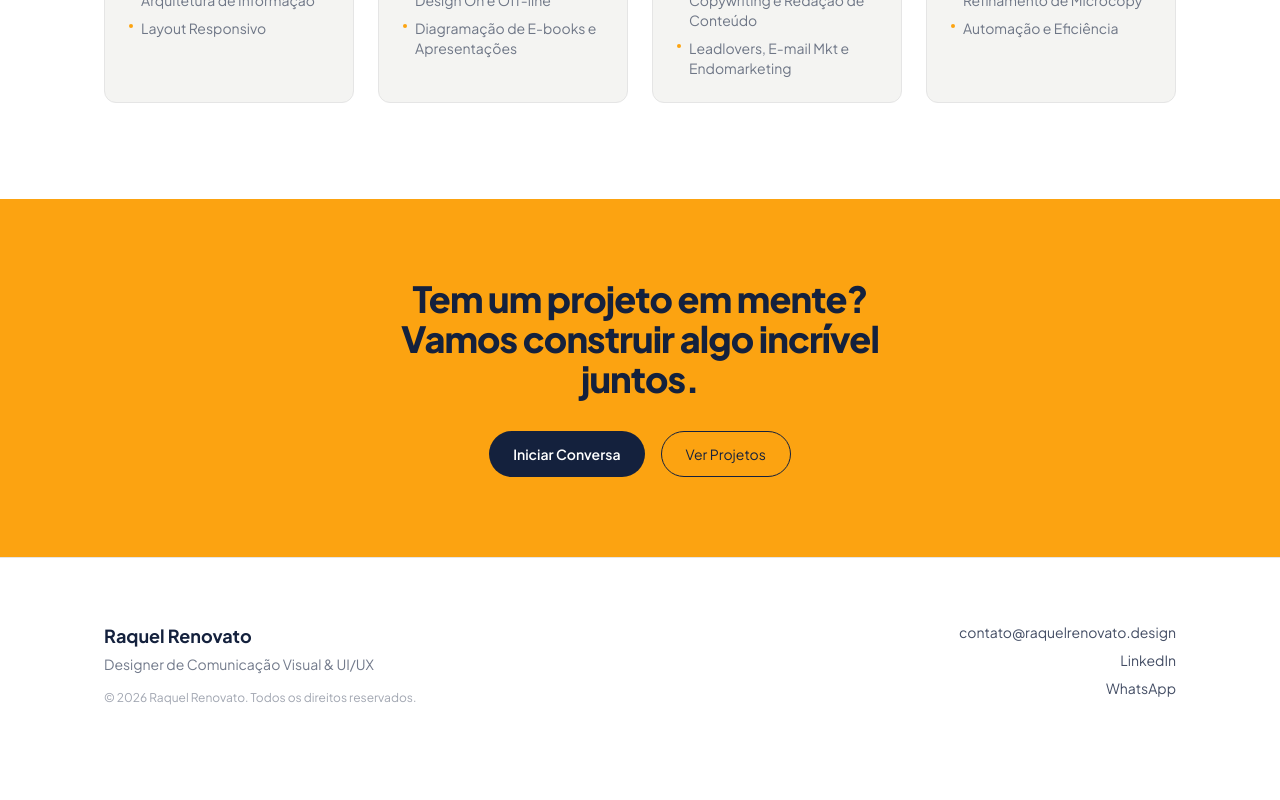
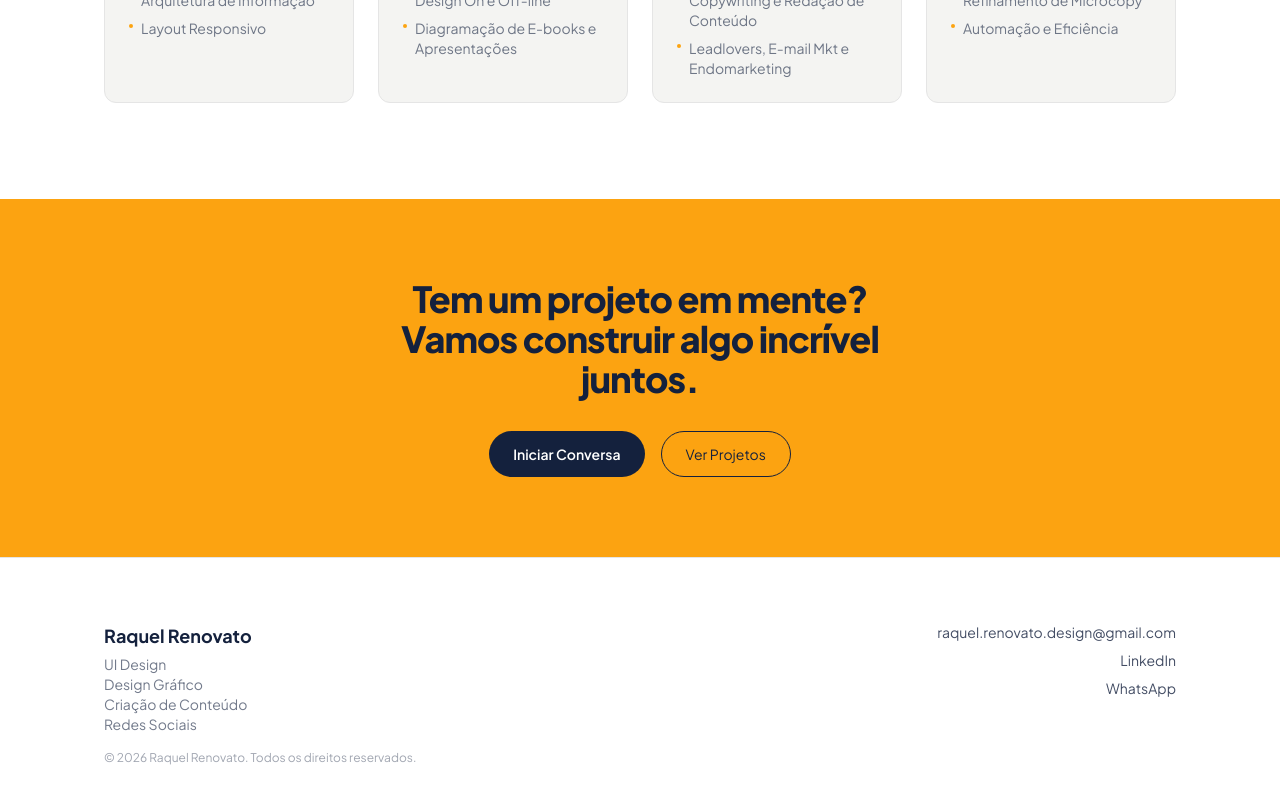
Before and after one commit to raquel-renovato/raquel-renovato-portfolio, a Next.js app: page / in a window 1280 px wide. Shown: the part 5020-5820 px from the top of the page. Before the commit the page ends 5790 px from the top, so only its background shows below. Built offline with nearby package versions, Linux system fonts and the light colour scheme.

Commit message:
Update Footer.js

```diff
--- a/components/Footer.js
+++ b/components/Footer.js
@@ -5,22 +5,31 @@ export default function Footer() {
 
         <div>
           <p className="text-brand-dark text-lg font-bold mb-1">Raquel Renovato</p>
-          <p className="text-brand-dark/60 text-sm mb-4">Designer de Comunicação Visual & UI/UX</p>
+          <p className="text-brand-dark/60 text-sm mb-4">
+            UI Design<br />
+            Design Gráfico<br />
+            Criação de Conteúdo<br />
+            Redes Sociais
+          </p>
           <p className="text-brand-dark/40 text-xs">© 2026 Raquel Renovato. Todos os direitos reservados.</p>
         </div>
 
         <div className="sm:text-right">
           <ul className="space-y-2 text-sm text-brand-dark/80">
             <li>
-              <a href="mailto:contato@raquelrenovato.design" className="underline-grow pb-1 hover:text-brand-gold transition-colors">
-                contato@raquelrenovato.design
+              <a href="mailto:raquel.renovato.design@gmail.com" className="underline-grow pb-1 hover:text-brand-gold transition-colors">
+                raquel.renovato.design@gmail.com
               </a>
             </li>
             <li>
-              <a href="#" className="underline-grow pb-1 hover:text-brand-gold transition-colors">LinkedIn</a>
+              <a href="https://www.linkedin.com/in/raquel-renovato-b1269b14b/" target="_blank" rel="noopener noreferrer" className="underline-grow pb-1 hover:text-brand-gold transition-colors">
+                LinkedIn
+              </a>
             </li>
             <li>
-              <a href="#" className="underline-grow pb-1 hover:text-brand-gold transition-colors">WhatsApp</a>
+              <a href="https://wa.me/5562985666229" target="_blank" rel="noopener noreferrer" className="underline-grow pb-1 hover:text-brand-gold transition-colors">
+                WhatsApp
+              </a>
             </li>
           </ul>
         </div>
```
